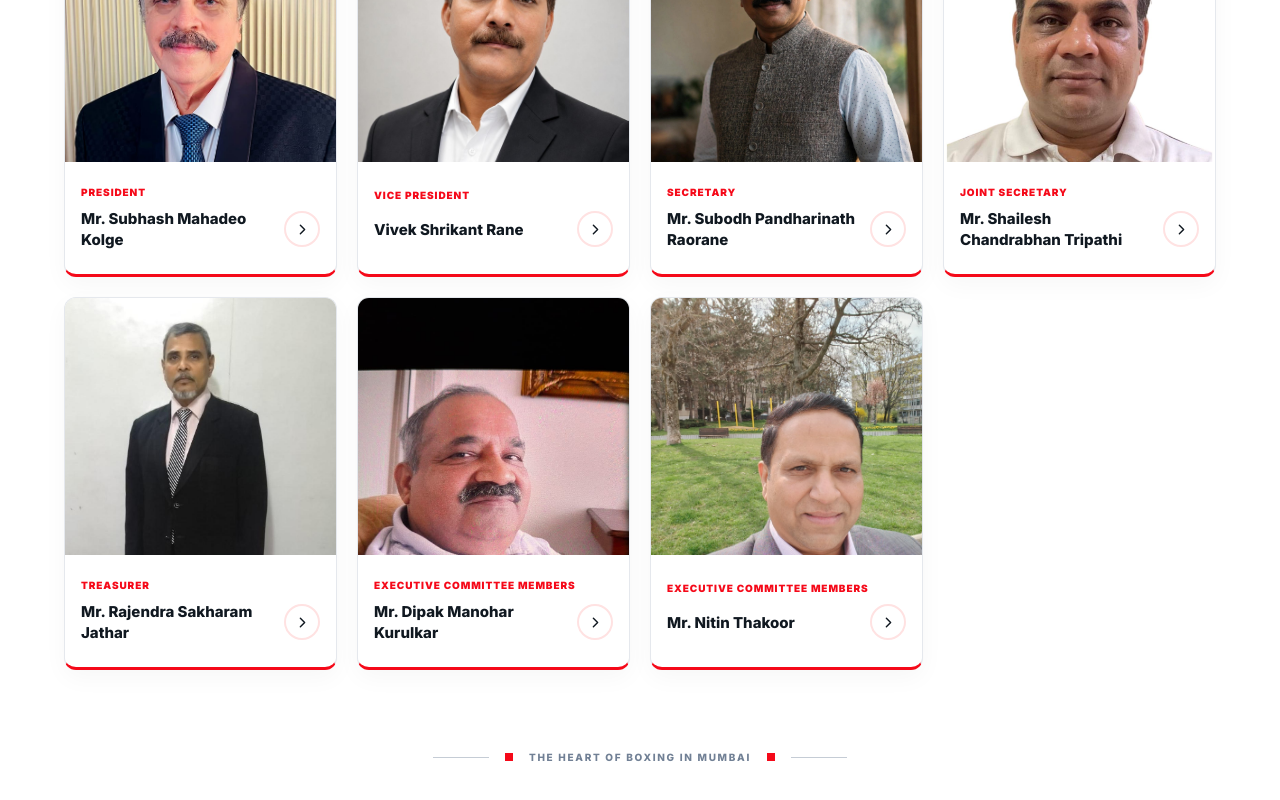
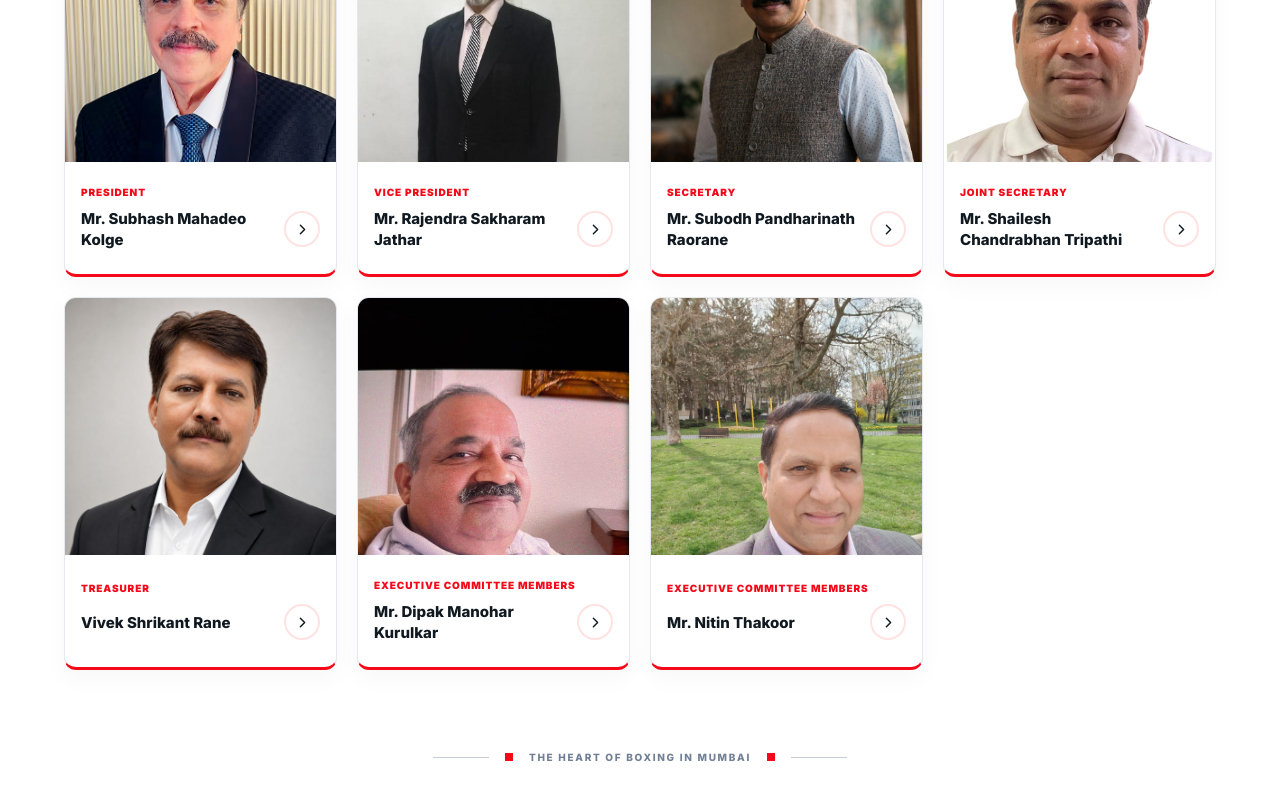
Before and after one commit to developeratriawebsoltions/mumbaiboxing, a Next.js app: page / in a window 1280 px wide. Shown: the part 2422-3222 px from the top of the page. Built offline with nearby package versions, Linux system fonts and the light colour scheme; no server answers; the database is empty.

Commit message:
update commite member position rename

```diff
--- a/src/Components/home/About.tsx
+++ b/src/Components/home/About.tsx
@@ -18,12 +18,13 @@ const committeeMembers = [
     name: "Mr. Subhash Mahadeo Kolge",
     image: "/committee/subhash-kolge.jpeg",
   },
-  {
+    {
     number: "02",
     role: "Vice President",
-    name: "Vivek Shrikant Rane",
-    image: "/committee/Vivek Shrikant Rane.jpeg",
-  },
+    name: "Mr. Rajendra Sakharam Jathar",
+    image: "/committee/Mr. Rajendra Sakharam Jathar.jpeg",
+  }
+,
   {
     number: "03",
     role: "Secretary",
@@ -36,11 +37,12 @@ const committeeMembers = [
     name: "Mr. Shailesh Chandrabhan Tripathi",
     image: "/committee/shailesh-tripathi.jpeg",
   },
-  {
+
+    {
     number: "05",
     role: "Treasurer",
-    name: "Mr. Rajendra Sakharam Jathar",
-    image: "/committee/Mr. Rajendra Sakharam Jathar.jpeg",
+    name: "Vivek Shrikant Rane",
+    image: "/committee/Vivek Shrikant Rane.jpeg",
   },
   {
     number: "06",
--- a/src/data/committee.ts
+++ b/src/data/committee.ts
@@ -6,18 +6,20 @@ export type CommitteeMember = {
 };
 
 export const committeeMembers: CommitteeMember[] = [
+
   {
     number: "01",
     role: "President",
     name: "Mr. Subhash Mahadeo Kolge",
     image: "/committee/subhash-kolge.jpeg",
   },
-  {
+    {
     number: "02",
     role: "Vice President",
-    name: "Vivek Shrikant Rane",
-    image: "/committee/Vivek Shrikant Rane.jpeg",
-  },
+    name: "Mr. Rajendra Sakharam Jathar",
+    image: "/committee/Mr. Rajendra Sakharam Jathar.jpeg",
+  }
+,
   {
     number: "03",
     role: "Secretary",
@@ -30,11 +32,12 @@ export const committeeMembers: CommitteeMember[] = [
     name: "Mr. Shailesh Chandrabhan Tripathi",
     image: "/committee/shailesh-tripathi.jpeg",
   },
-  {
+
+    {
     number: "05",
     role: "Treasurer",
-    name: "Mr. Rajendra Sakharam Jathar",
-    image: "/committee/Mr. Rajendra Sakharam Jathar.jpeg",
+    name: "Vivek Shrikant Rane",
+    image: "/committee/Vivek Shrikant Rane.jpeg",
   },
   {
     number: "06",
@@ -48,4 +51,5 @@ export const committeeMembers: CommitteeMember[] = [
     name: "Mr. Nitin Thakoor",
     image: "/committee/nitin-thakur.jpeg",
   },
+
 ];
```
